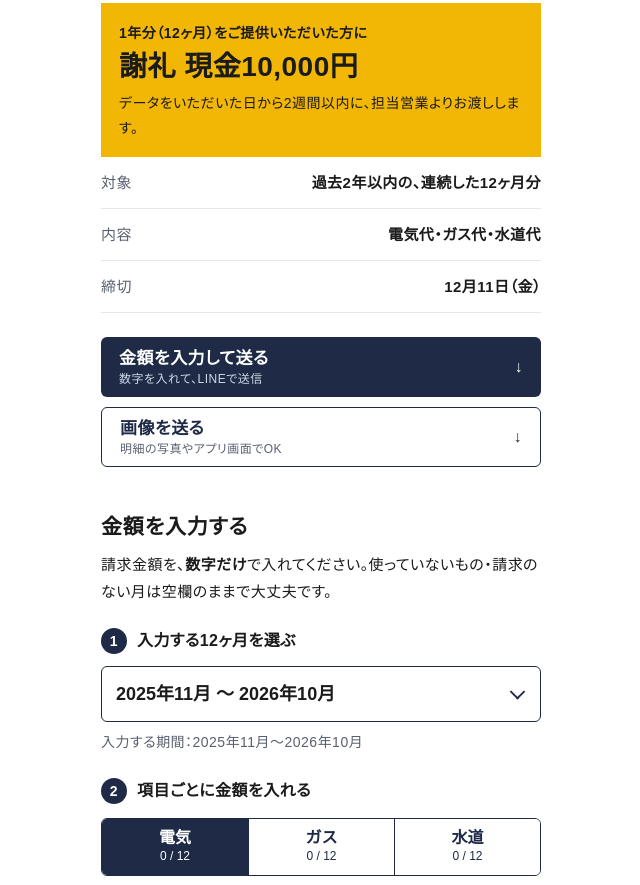
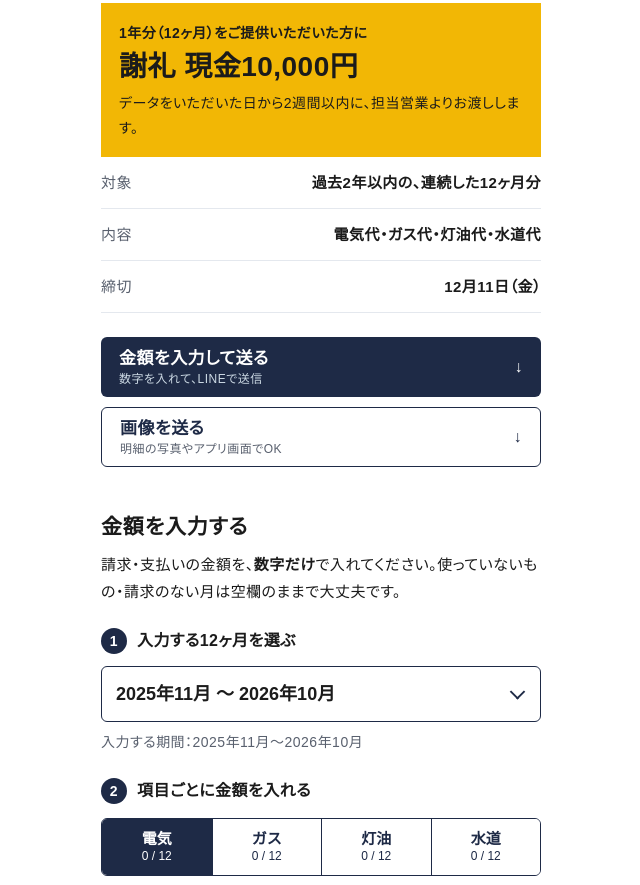
Before and after one commit to iekeikaku/kounetsu, a plain HTML site: page index.html in a window 1280 px wide. Shown: the part 1181-2066 px from the top of the page, without its empty margins (319-959 px from the left). Drawn offline with Linux system fonts and the light colour scheme; a web font is replaced by a local one.

Commit message:
灯油を追加

```diff
--- a/index.html
+++ b/index.html
@@ -5,11 +5,11 @@
 <meta name="viewport" content="width=device-width, initial-scale=1">
 <title>光熱費データのご協力｜家計画</title>
 <meta name="robots" content="noindex, nofollow">
-<meta name="description" content="家計画で建てていただいたOB様へ。過去2年以内の1年分の光熱費（電気・ガス・水道）をお寄せください。ご協力いただいた方に謝礼をお渡しします。">
+<meta name="description" content="家計画で建てていただいたOB様へ。過去2年以内の1年分の光熱費（電気・ガス・灯油・水道）をお寄せください。ご協力いただいた方に謝礼をお渡しします。">
 <meta property="og:type" content="website">
 <meta property="og:site_name" content="株式会社 家計画">
 <meta property="og:title" content="光熱費データのご協力｜家計画">
-<meta property="og:description" content="家計画で建てていただいたOB様へ。過去2年以内の1年分の光熱費（電気・ガス・水道）をお寄せください。ご協力いただいた方に謝礼をお渡しします。">
+<meta property="og:description" content="家計画で建てていただいたOB様へ。過去2年以内の1年分の光熱費（電気・ガス・灯油・水道）をお寄せください。ご協力いただいた方に謝礼をお渡しします。">
 <meta property="og:url" content="https://iekeikaku.github.io/kounetsu/">
 <meta property="og:image" content="https://iekeikaku.github.io/kounetsu/ogp.jpg">
 <meta property="og:image:width" content="1200">
@@ -80,11 +80,11 @@ section{scroll-margin-top:12px}
 .selwrap select{width:100%;height:56px;padding:0 44px 0 14px;font-family:inherit;font-size:18px;font-weight:700;color:var(--ink);border:1.5px solid var(--night);border-radius:6px;background:#FFFFFF;appearance:none;-webkit-appearance:none}
 .selwrap::after{content:"";position:absolute;right:18px;top:50%;width:9px;height:9px;border-right:2px solid var(--night);border-bottom:2px solid var(--night);transform:translateY(-70%) rotate(45deg);pointer-events:none}
 .period{margin-top:8px;font-size:14px;color:var(--sub)}
-.tabs{margin:12px 20px 0;display:grid;grid-template-columns:repeat(3,minmax(0,1fr));border:1.5px solid var(--night);border-radius:6px;overflow:hidden}
+.tabs{margin:12px 20px 0;display:grid;grid-template-columns:repeat(4,minmax(0,1fr));border:1.5px solid var(--night);border-radius:6px;overflow:hidden}
 .tabs button{min-height:56px;border:0;font-family:inherit;cursor:pointer;display:flex;flex-direction:column;align-items:center;justify-content:center;line-height:1.3;padding:6px 0;background:#FFFFFF;color:var(--night)}
 .tabs button+button{border-left:1.5px solid var(--night)}
 .tabs button[aria-selected=true]{background:var(--night);color:#FFFFFF}
-.tabs .t{font-size:16px;font-weight:700}
+.tabs .t{font-size:15px;font-weight:700;white-space:nowrap}
 .tabs .c{font-size:12px}
 .hint{margin:12px 20px 0;font-size:14px;color:var(--sub)}
 .rows{margin-top:8px}
@@ -170,7 +170,7 @@ footer a{color:var(--lamp);font-weight:700;font-size:20px;text-decoration:none}
   </div>
   <dl class="info">
     <div><dt>対象</dt><dd>過去2年以内の、連続した12ヶ月分</dd></div>
-    <div><dt>内容</dt><dd>電気代・ガス代・水道代</dd></div>
+    <div><dt>内容</dt><dd>電気代・ガス代・灯油代・水道代</dd></div>
     <div><dt>締切</dt><dd>12月11日（金）</dd></div>
   </dl>
 </section>
@@ -183,7 +183,7 @@ footer a{color:var(--lamp);font-weight:700;font-size:20px;text-decoration:none}
 <section id="input" style="padding-top:44px">
   <div class="px">
     <h2>金額を入力する</h2>
-    <p style="margin-top:8px;font-size:15px">請求金額を、<b>数字だけ</b>で入れてください。使っていないもの・請求のない月は空欄のままで大丈夫です。</p>
+    <p style="margin-top:8px;font-size:15px">請求・支払いの金額を、<b>数字だけ</b>で入れてください。使っていないもの・請求のない月は空欄のままで大丈夫です。</p>
     <p class="step"><em>1</em>入力する12ヶ月を選ぶ</p>
     <div class="selwrap">
       <label for="start" style="position:absolute;left:-9999px">最初の月</label>
@@ -227,6 +227,7 @@ footer a{color:var(--lamp);font-weight:700;font-size:20px;text-decoration:none}
 <section class="px" style="padding-top:40px">
   <h2>よくあるご質問</h2>
   <details style="margin-top:6px"><summary>どの期間の12ヶ月を選べばいいですか？</summary><p>過去2年以内で、金額がわかる連続した12ヶ月を選んでください。いちばん新しい12ヶ月がおすすめです。</p></details>
+  <details><summary>灯油はいつの月に入れればいいですか？</summary><p>代金を支払った月に、その月に支払った金額を入力してください。配達のたびに払っている場合は、その月の合計で大丈夫です。</p></details>
   <details><summary>水道代は2ヶ月に1回の請求です</summary><p>2ヶ月分まとめての金額で大丈夫です。請求のあった月に入力してください。</p></details>
   <details><summary>LINEで送るがうまく動きません</summary><p>「入力内容をコピー」を押して、担当営業のトークに貼り付けてください。</p></details>
   <details><summary>担当営業のLINEがわかりません</summary><p>家計画（電話 0166-26-2488）にお電話ください。担当からご連絡します。</p></details>
@@ -251,8 +252,8 @@ footer a{color:var(--lamp);font-weight:700;font-size:20px;text-decoration:none}
 
 <script>
 (function(){
-const U=[['e','電気'],['g','ガス'],['w','水道']];
-const HINT={e:'電力会社の明細やアプリを見ながら入力してください。',g:'ガスを使っていない場合は、空欄のまま「水道」へ進んでください。',w:'2ヶ月ごとの請求の場合は、請求のあった月に2ヶ月分の金額を入力してください。'};
+const U=[['e','電気'],['g','ガス'],['k','灯油'],['w','水道']];
+const HINT={e:'電力会社の明細やアプリを見ながら入力してください。',g:'ガスを使っていない場合は、空欄のまま「灯油」へ進んでください。',k:'灯油は、代金を支払った月に、その月に支払った金額を入力してください。使っていない場合は空欄のまま「水道」へ進んでください。',w:'2ヶ月ごとの請求の場合は、請求のあった月に2ヶ月分の金額を入力してください。'};
 const $=id=>document.getElementById(id);
 const ym=(y,m)=>y*12+m;               // month index
 const lab=i=>Math.floor(i/12)+'年'+(i%12+1)+'月';
@@ -305,16 +306,16 @@ function render(){
   const name=U.find(u=>u[0]===state.tab)[1],idx=U.findIndex(u=>u[0]===state.tab);
   [...$('tabs').children].forEach(b=>{b.setAttribute('aria-selected',b.dataset.k===state.tab);b.lastChild.textContent=count(b.dataset.k)+' / 12';});
   const xs=months().map(m=>Number(state.vals[key(m,state.tab)]||0)).filter(x=>x>0).sort((a,b)=>a-b);
-  const med=xs.length>=3?xs[Math.floor(xs.length/2)]:0;let warn=false;
+  const med=(state.tab!=='k'&&xs.length>=3)?xs[Math.floor(xs.length/2)]:0;let warn=false;
   $('rows').querySelectorAll('input').forEach(inp=>{const n=Number(state.vals[key(+inp.dataset.m,state.tab)]||0);const w=n>0&&med>0&&(n>med*5||n*5<med);if(w)warn=true;inp.classList.toggle('warn',w);});
   $('warn').hidden=!warn;$('hint').textContent=HINT[state.tab];$('tabName').textContent=name;
   $('tabTotal').textContent=total(state.tab)?yen(total(state.tab))+'円':'―';
   $('period').textContent='入力する期間：'+periodText();
-  $('next').textContent=idx<2?'次へ：'+U[idx+1][1]+'を入力':'確認して送るへ';
+  $('next').textContent=idx<U.length-1?'次へ：'+U[idx+1][1]+'を入力':'確認して送るへ';
   const t=text();$('preview').textContent=t;$('lineBtn').href='https://line.me/R/share?text='+encodeURIComponent(t);
 }
 $('next').addEventListener('click',()=>{const idx=U.findIndex(u=>u[0]===state.tab);
-  if(idx<2){state.tab=U[idx+1][0];save();fillInputs();render();$('tabs').scrollIntoView({block:'start'});}else{$('send').scrollIntoView({block:'start'});}});
+  if(idx<U.length-1){state.tab=U[idx+1][0];save();fillInputs();render();$('tabs').scrollIntoView({block:'start'});}else{$('send').scrollIntoView({block:'start'});}});
 $('copy').addEventListener('click',()=>{const b=$('copy');const done=ok=>{b.textContent=ok?'コピーしました':'コピーできませんでした。上の内容を長押しで選択してください';setTimeout(()=>{b.textContent='入力内容をコピー'},3000)};
   try{navigator.clipboard.writeText(text()).then(()=>done(true),()=>done(false));}catch(e){done(false);}});
 buildRows();render();
```
